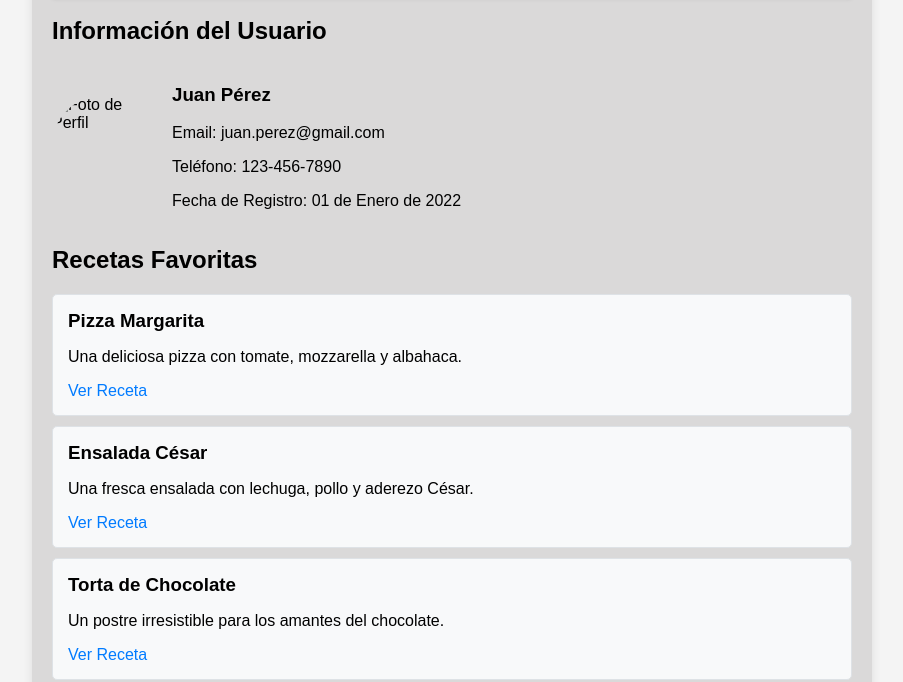
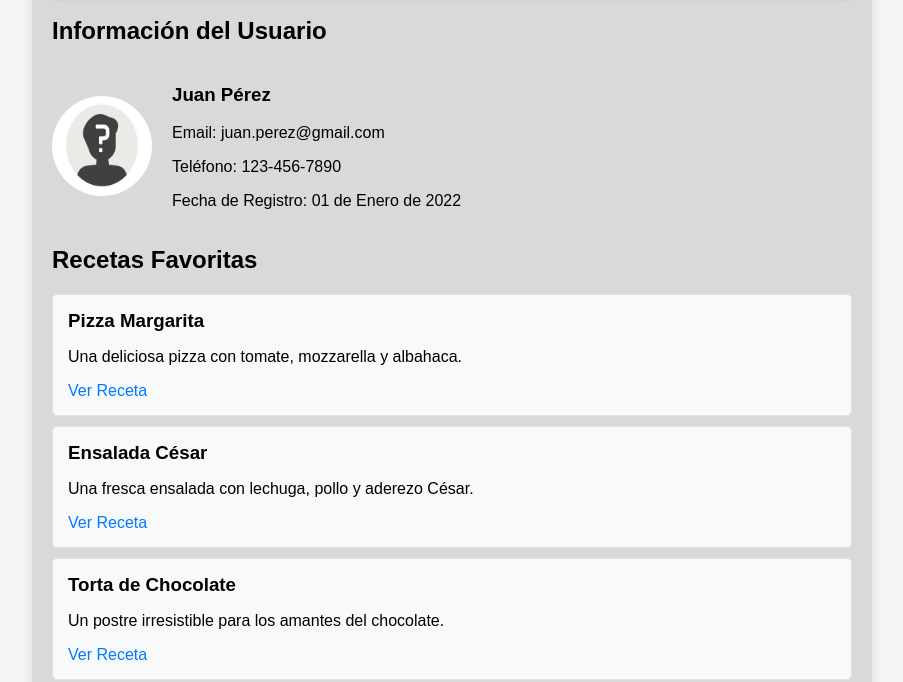
Before and after one commit to AlejoVera97/ActividadesMaster, a plain HTML site: page Actividad-2/html/perfil.html in a window 1280 px wide. Shown: the part 118-800 px from the top of the page, without its empty margins (188-1091 px from the left). Drawn offline with Linux system fonts and the light colour scheme.

Commit message:
Update perfil.html

```diff
--- a/Actividad-2/html/perfil.html
+++ b/Actividad-2/html/perfil.html
@@ -30,7 +30,7 @@
         <section class="perfil">
             <h2>Información del Usuario</h2>
             <div class="user-info">
-                <img src="imagenes/usuario.jpg" alt="Foto de Perfil" class="perfil-img">
+                <img src="/Actividad-2/imagenes/usuario.jpg" alt="Foto de Perfil" class="perfil-img">
                 <div class="info">
                     <h3>Juan Pérez</h3>
                     <p>Email: juan.perez@gmail.com</p>
```
